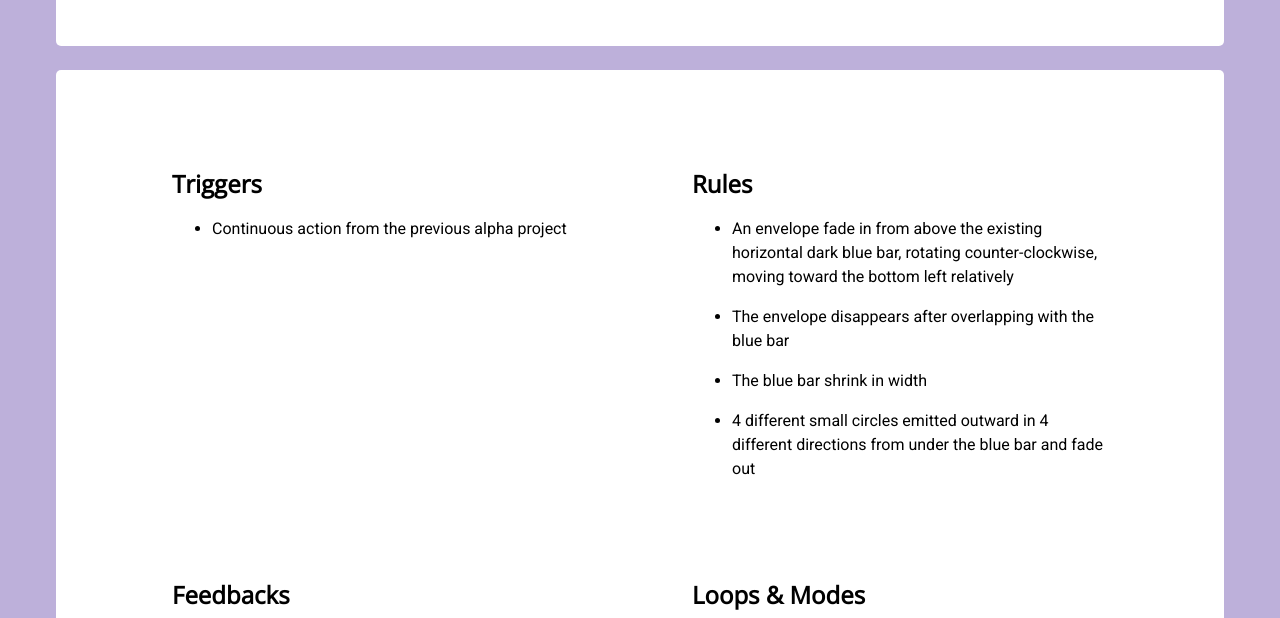
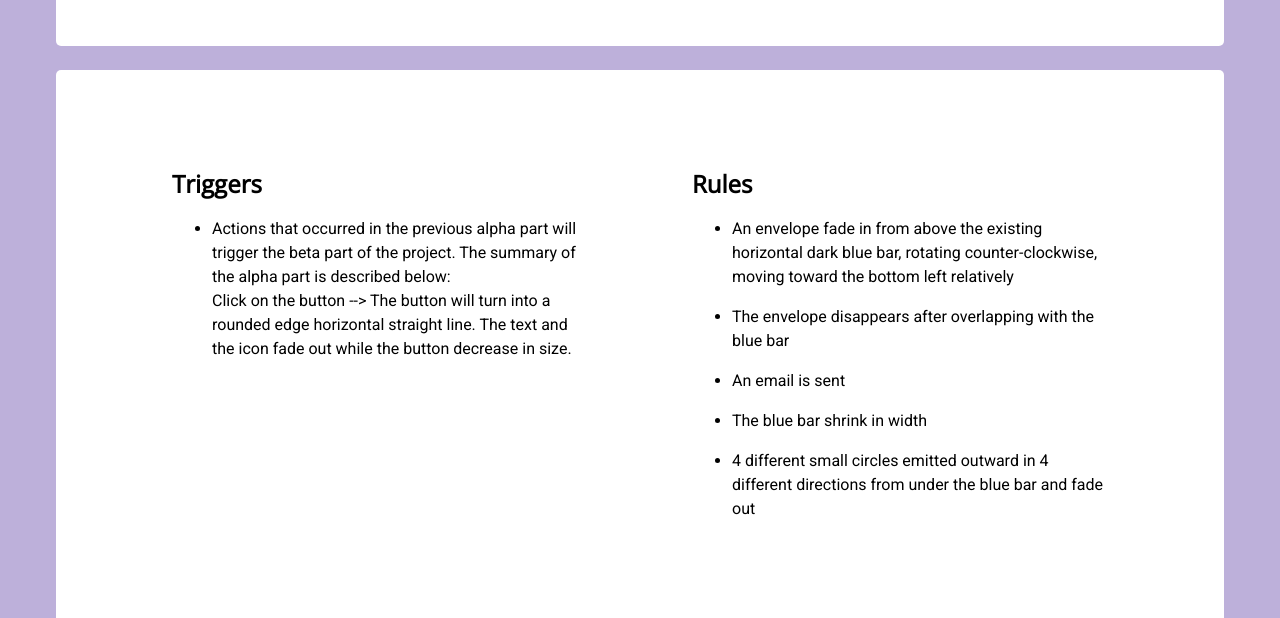
Before and after one commit to lingan233/idm241-lz435, a plain HTML site: page beta/index.html in a window 1280 px wide. Shown: the part 154-772 px from the top of the page. Drawn offline with nearby package versions, Linux system fonts and the light colour scheme.

Commit message:
Add files via upload

```diff
--- a/beta/index.html
+++ b/beta/index.html
@@ -19,7 +19,11 @@
                 <div class="topic">
                     <h2>Triggers</h2>
                     <ul>
-                        <li>Continuous action from the previous alpha project</li>
+                        <li>Actions that occurred in the previous alpha part will trigger the
+                            beta part of the project. The summary of the alpha part is described below:
+                            <br> Click on the button -->
+                            The button will turn into a rounded edge horizontal straight line.
+                            The text and the icon fade out while the button decrease in size.</li>
                     </ul>
                 </div>
                 <div class="topic">
@@ -30,6 +34,7 @@
                         </li>
                         <li>The envelope disappears after overlapping with the blue bar
                         </li>
+                        <li>An email is sent</li>
                         <li>The blue bar shrink in width
                         </li>
                         <li>4 different small circles emitted outward in 4 different directions from under the blue bar
```
